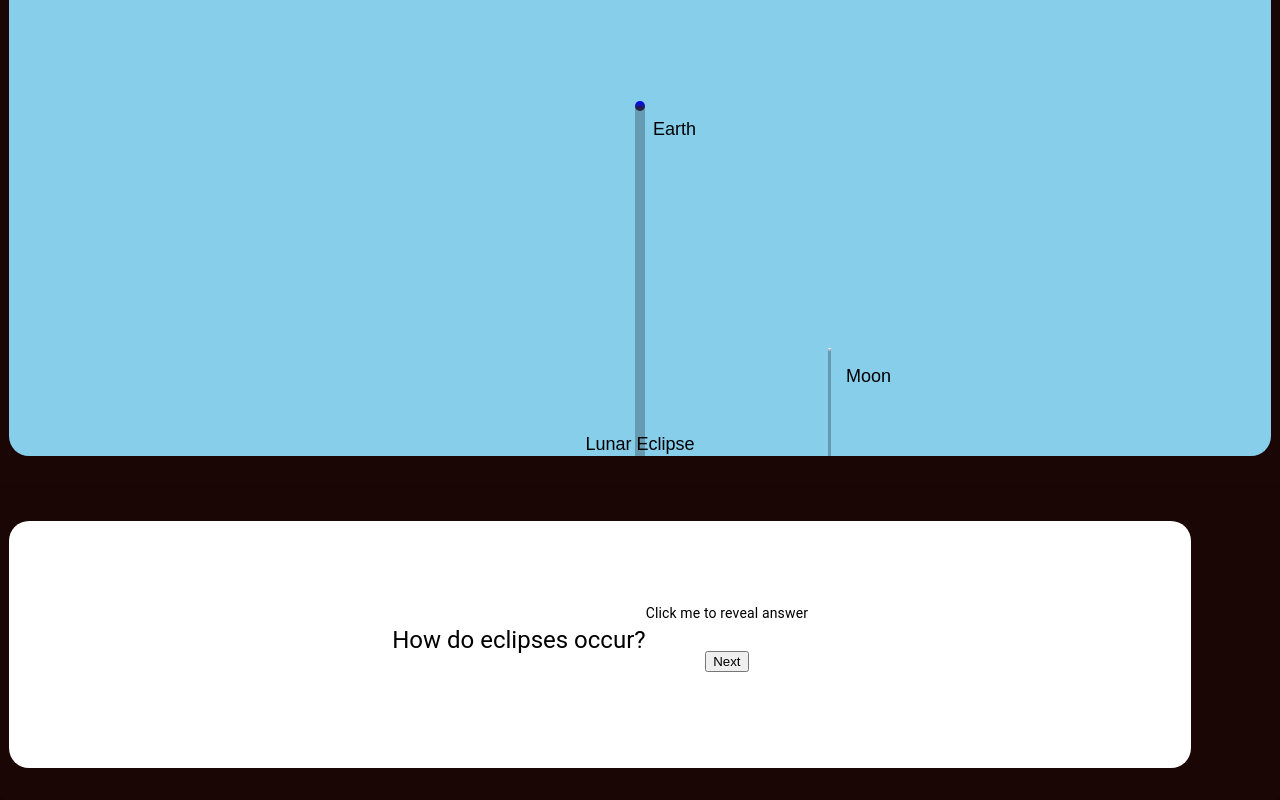
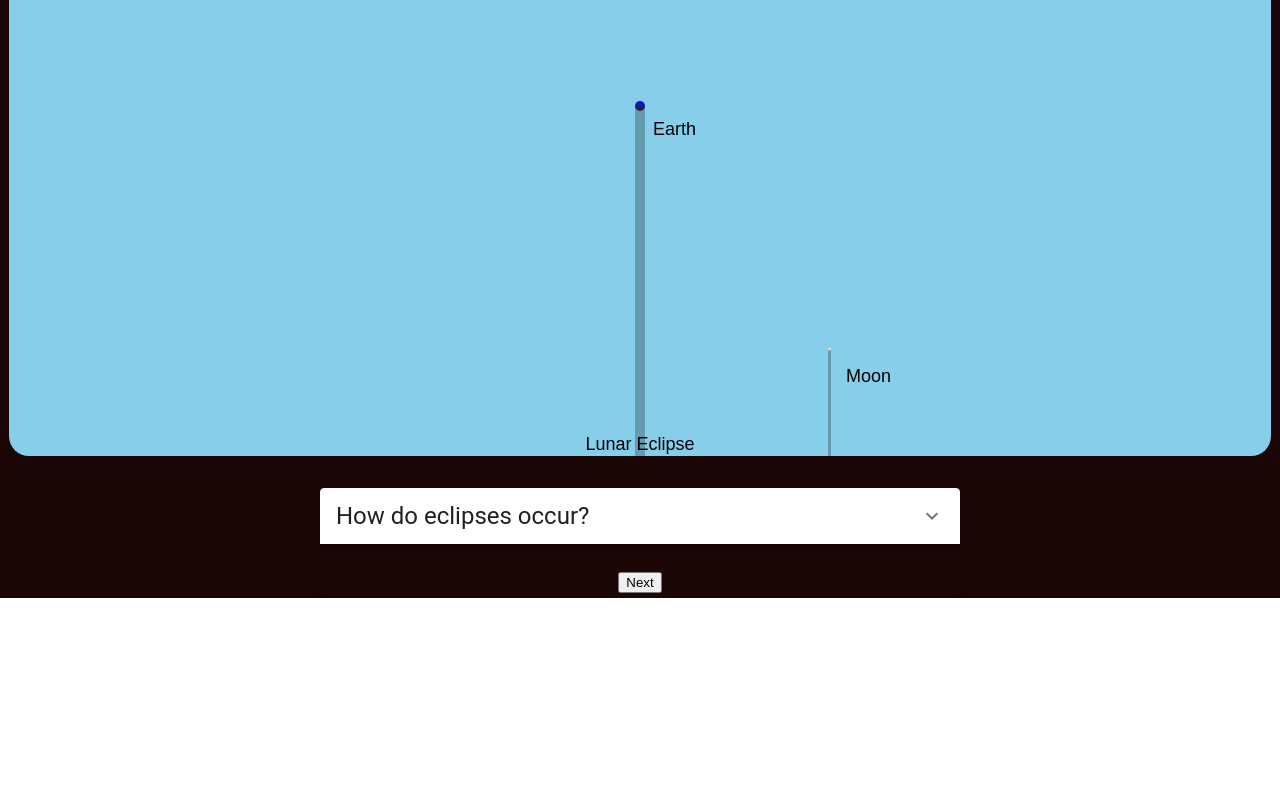
Before and after one commit to AlissonRoss/eclipse-NASA-challenge-2023, a React (Create React App) app: page / in a window 1280 px wide. Shown: the part 916-1716 px from the top of the page. After the commit the page ends 1514 px from the top, so only its background shows below. Built offline with nearby package versions, Linux system fonts and the light colour scheme.

Commit message:
Added Accordian for dropdowns

```diff
--- a/package.json
+++ b/package.json
@@ -5,6 +5,7 @@
   "dependencies": {
     "@emotion/react": "^11.11.1",
     "@emotion/styled": "^11.11.0",
+    "@mui/icons-material": "^5.14.12",
     "@mui/material": "^5.14.12",
     "@testing-library/jest-dom": "^5.17.0",
     "@testing-library/react": "^13.4.0",
--- a/src/App.css
+++ b/src/App.css
@@ -1,6 +1,5 @@
 .App {
   text-align: center;
-
 }
 
 /* Create an invisible spacer that forces links to #element to scroll past the fixed page header */
@@ -50,7 +49,6 @@
 }
 .App-card{
   background-color: transparent !important;
-  width: 100% !important;
 }
 .NavBar-Menu{
   display: flex;
--- a/src/Components/Body/index.js
+++ b/src/Components/Body/index.js
@@ -4,6 +4,11 @@
 import CardContent from '@mui/material/CardContent';
 import Typography from '@mui/material/Typography';
 import { itemData } from '../Card1/index.js';
+import Accordion from '@mui/material/Accordion';
+import AccordionSummary from '@mui/material/AccordionSummary';
+import AccordionDetails from '@mui/material/AccordionDetails';
+import ExpandMoreIcon from '@mui/icons-material/ExpandMore';
+
 
 // INTERACTIVE CARD IMPLEMENTATION
 
@@ -15,12 +20,13 @@
         if (questionIndex < itemData.length - 1) {
             // increment the question index to move to the next question
             setQuestionIndex(questionIndex + 1);
-            // clear the user's answer for next question
+            // clear the user's answer for the next question
             setShowAnswer(false);
         }
     };
 
     const currentQuestion = itemData[questionIndex];
+
     const currentAnswer = showAnswer ? currentQuestion.answer : 'Click me to reveal answer';
 
     const handleToggleAnswer = () => {
@@ -32,16 +38,26 @@
 
     return (
         <div className="App-body">
-            <Eclipse/>
-            <Card className='App-card' sx={{ width: "50%"}}>
-                <CardContent border={1} className='cardContent'>
+            <Eclipse />
+            <Card className='App-card' sx={{ width: "50%" }}>
+                <Accordion expanded={showAnswer}>
+                    <AccordionSummary
+                        expandIcon={<ExpandMoreIcon />}
+                        aria-controls="panel1a-content"
+                        id="panel1a-header"
+                        onClick={handleToggleAnswer}
+                    >
                         <Typography variant="h5" component="div">
                             {currentQuestion.question}
                         </Typography>
+                    </AccordionSummary>
+                    <AccordionDetails style={{ minHeight: showAnswer ? 'auto' : 0 }}>
+                        <Typography variant="body2">
+                            {showAnswer ? currentQuestion.answer : 'Click to reveal answer'}
+                        </Typography>
+                    </AccordionDetails>
+                </Accordion>
                 <div>
-                        <Typography variant="body2" onClick={handleToggleAnswer}>
-                            {currentAnswer}
-                        </Typography>
                     {isLastQuestion ? (
                         <button>
                             <a href='https://science.nasa.gov/eclipses/'>That's it! Click to learn more!</a>
@@ -50,7 +66,6 @@
                         <button onClick={handleNextQuestion}>Next</button>
                     )}
                 </div>
-                </CardContent>
             </Card>
             {isLastQuestion && (
                 <div>
@@ -63,7 +78,6 @@
         </div>
     );
 }
-
 
 
 
```
Also changed, not shown: 1 other file (tests, documents, lock files or other folders). Lines whose indentation alone changed are shown as unchanged.
